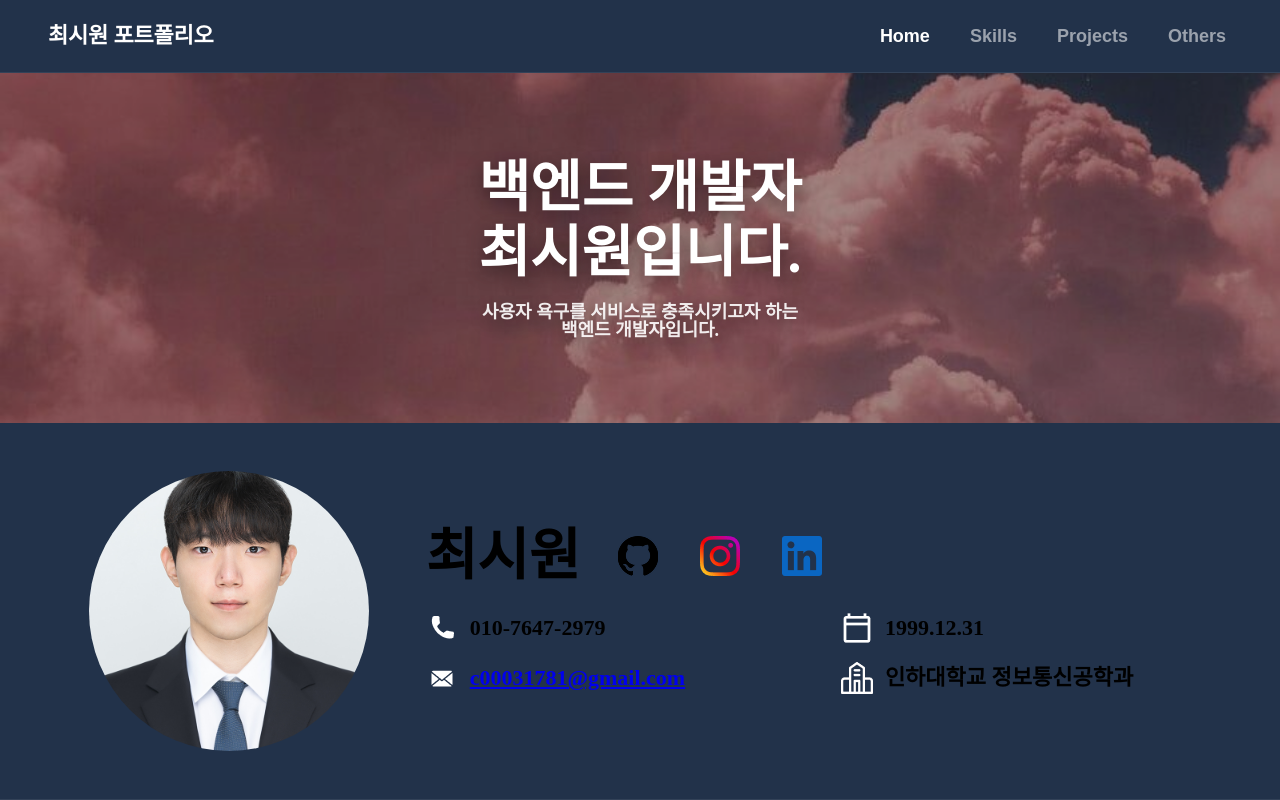
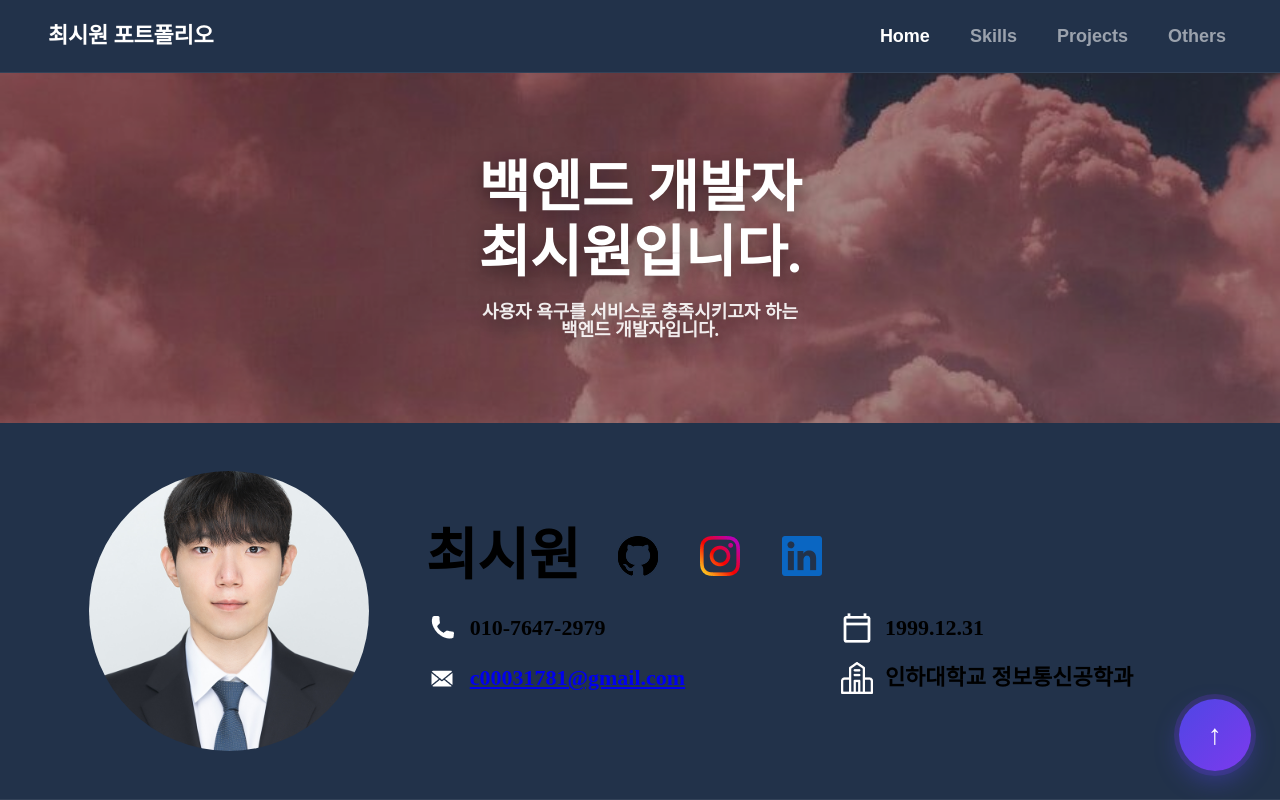
Before and after one commit to Siwon-Choi/test-temp, a React (Vite) app: page / in a window 1280 px wide. Shown: the top 800 px of the page. Built offline with nearby package versions, Linux system fonts and the light colour scheme; no server answers; the database is empty.

Commit message:
refactor: disguise login hold as scroll-to-top button

```diff
--- a/src/App.tsx
+++ b/src/App.tsx
@@ -7,6 +7,7 @@ import Others from './components/Others/Others'
 import Projects from './components/Projects/Projects'
 import Skills from './components/Skills/Skills'
 import ProjectDetail from './components/ProjectDetail/ProjectDetail'
+import LoginHoldButton from './components/LoginHoldButton/LoginHoldButton'
 
 function MainPage() {
   return (
@@ -19,6 +20,7 @@ function MainPage() {
         <section id="others"><Others /></section>
       </main>
       <Footer />
+      <LoginHoldButton />
     </div>
   )
 }
--- /dev/null
+++ b/src/components/LoginHoldButton/LoginHoldButton.module.css
@@ -0,0 +1,88 @@
+.floatingButton {
+  --button-size: 82px;
+  --progress-color: #7c3aed;
+  position: fixed;
+  right: 24px;
+  bottom: 24px;
+  width: var(--button-size);
+  height: var(--button-size);
+  border: none;
+  border-radius: 999px;
+  background: transparent;
+  cursor: pointer;
+  z-index: 30;
+  display: grid;
+  place-items: center;
+  padding: 0;
+}
+
+.progressLayer {
+  position: absolute;
+  inset: 0;
+  border-radius: 999px;
+  background-color: rgba(124, 58, 237, 0.2);
+  transition: background-image 0.12s linear;
+}
+
+.buttonInner {
+  position: relative;
+  width: calc(var(--button-size) - 10px);
+  height: calc(var(--button-size) - 10px);
+  border-radius: 999px;
+  background: linear-gradient(135deg, #4f46e5, #7c3aed);
+  color: #fff;
+  display: grid;
+  place-items: center;
+  font-size: 28px;
+  line-height: 1;
+  font-weight: 700;
+  box-shadow: 0 10px 24px rgba(79, 70, 229, 0.4);
+  user-select: none;
+}
+
+.modalOverlay {
+  position: fixed;
+  inset: 0;
+  background: rgba(0, 0, 0, 0.45);
+  display: grid;
+  place-items: center;
+  z-index: 40;
+  padding: 16px;
+}
+
+.modalCard {
+  width: min(360px, 100%);
+  border-radius: 20px;
+  padding: 24px;
+  background: #fff;
+  box-shadow: 0 24px 50px rgba(0, 0, 0, 0.2);
+  text-align: center;
+}
+
+.modalCard h2 {
+  margin: 0 0 8px;
+}
+
+.modalCard p {
+  margin: 0 0 20px;
+  color: #4b5563;
+}
+
+.closeButton {
+  width: 100%;
+  border: none;
+  border-radius: 12px;
+  padding: 12px;
+  background: #4f46e5;
+  color: #fff;
+  font-weight: 700;
+  cursor: pointer;
+}
+
+@media (max-width: 768px) {
+  .floatingButton {
+    --button-size: 72px;
+    right: 16px;
+    bottom: 16px;
+  }
+}
--- /dev/null
+++ b/src/components/LoginHoldButton/LoginHoldButton.tsx
@@ -0,0 +1,119 @@
+import { useRef, useState } from 'react'
+import styles from './LoginHoldButton.module.css'
+
+const HOLD_DURATION = 3000
+const PROGRESS_VISIBLE_DELAY = 300
+
+function LoginHoldButton() {
+  const [progress, setProgress] = useState(0)
+  const [isHolding, setIsHolding] = useState(false)
+  const [isLoginPopupOpen, setIsLoginPopupOpen] = useState(false)
+
+  const holdStartTimeRef = useRef<number | null>(null)
+  const rafRef = useRef<number | null>(null)
+  const loginTriggeredRef = useRef(false)
+
+  const resetHoldingState = () => {
+    if (rafRef.current !== null) {
+      cancelAnimationFrame(rafRef.current)
+      rafRef.current = null
+    }
+
+    holdStartTimeRef.current = null
+    setIsHolding(false)
+    setProgress(0)
+  }
+
+  const updateProgress = (timestamp: number) => {
+    if (holdStartTimeRef.current === null) {
+      holdStartTimeRef.current = timestamp
+    }
+
+    const elapsed = timestamp - holdStartTimeRef.current
+    const effectiveElapsed = Math.max(elapsed - PROGRESS_VISIBLE_DELAY, 0)
+    const progressDuration = HOLD_DURATION - PROGRESS_VISIBLE_DELAY
+    const nextProgress = Math.min(effectiveElapsed / progressDuration, 1)
+    setProgress(nextProgress)
+
+    if (elapsed >= HOLD_DURATION) {
+      setIsHolding(false)
+      setIsLoginPopupOpen(true)
+      holdStartTimeRef.current = null
+      rafRef.current = null
+      loginTriggeredRef.current = true
+      return
+    }
+
+    rafRef.current = requestAnimationFrame(updateProgress)
+  }
+
+  const startHold = () => {
+    if (isLoginPopupOpen || isHolding) {
+      return
+    }
+
+    loginTriggeredRef.current = false
+    setIsHolding(true)
+    setProgress(0)
+    holdStartTimeRef.current = null
+    rafRef.current = requestAnimationFrame(updateProgress)
+  }
+
+  const stopHold = () => {
+    if (!isHolding) {
+      return
+    }
+
+    resetHoldingState()
+  }
+
+  const handleClick = () => {
+    if (loginTriggeredRef.current) {
+      loginTriggeredRef.current = false
+      return
+    }
+
+    window.scrollTo({ top: 0, behavior: 'smooth' })
+  }
+
+  const progressAngle = `${progress * 360}deg`
+
+  return (
+    <>
+      <button
+        type="button"
+        className={styles.floatingButton}
+        onMouseDown={startHold}
+        onMouseUp={stopHold}
+        onMouseLeave={stopHold}
+        onTouchStart={startHold}
+        onTouchEnd={stopHold}
+        onTouchCancel={stopHold}
+        onClick={handleClick}
+        aria-label="맨 위로 이동"
+      >
+        <span
+          className={styles.progressLayer}
+          style={{
+            backgroundImage: `conic-gradient(var(--progress-color) ${progressAngle}, transparent 0deg)`,
+          }}
+        />
+        <span className={styles.buttonInner} aria-hidden="true">↑</span>
+      </button>
+
+      {isLoginPopupOpen ? (
+        <div className={styles.modalOverlay} role="dialog" aria-modal="true" aria-label="로그인 팝업">
+          <div className={styles.modalCard}>
+            <h2>로그인</h2>
+            <p>로그인 기능은 아직 준비 중이에요.</p>
+            <button type="button" className={styles.closeButton} onClick={() => setIsLoginPopupOpen(false)}>
+              닫기
+            </button>
+          </div>
+        </div>
+      ) : null}
+    </>
+  )
+}
+
+export default LoginHoldButton
--- a/src/components/Others/Cards/SolvedAcCard.tsx
+++ b/src/components/Others/Cards/SolvedAcCard.tsx
@@ -5,7 +5,7 @@ import {
   getSolvedAcTierText,
   getSolvedAcUser,
   type SolvedAcUser,
-} from '../../../api/solvedAc'
+} from '../../../api/solvedac'
 
 const SolvedAcCard = () => {
   const solvedAcHandle = getSolvedAcHandle()
```
